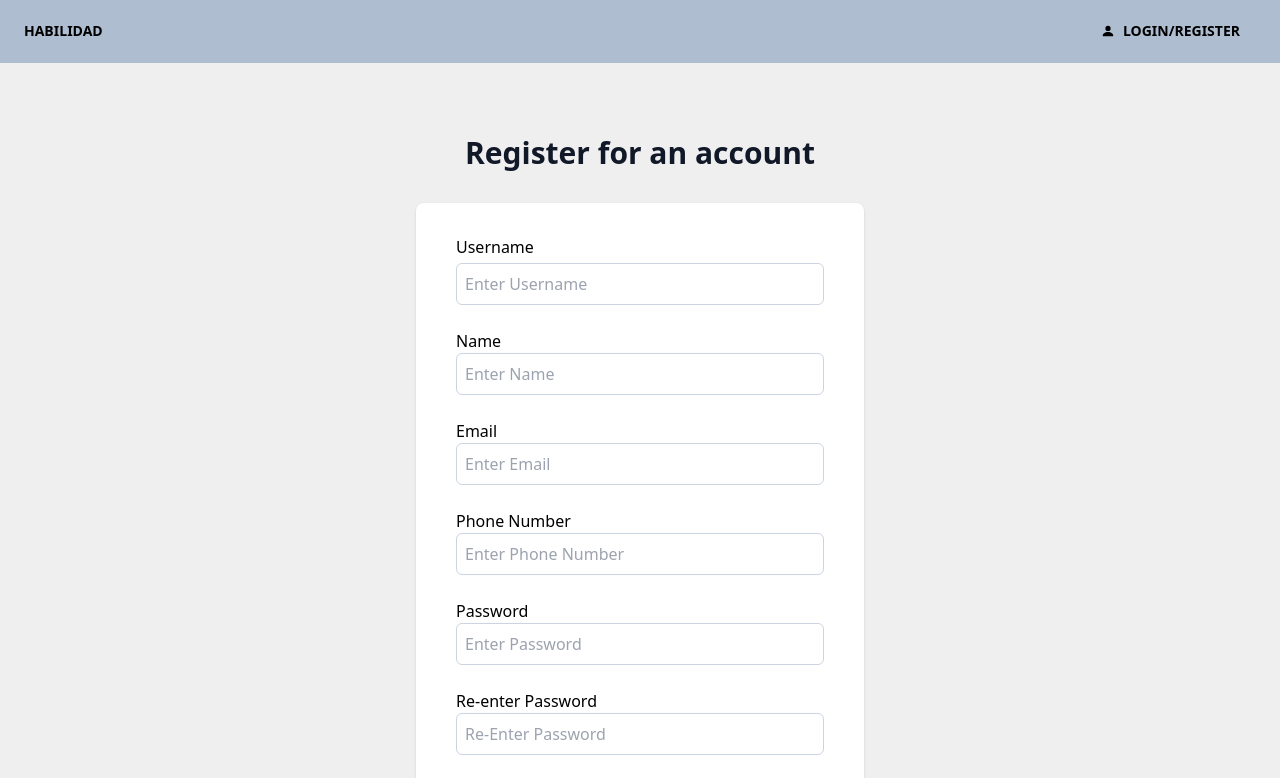
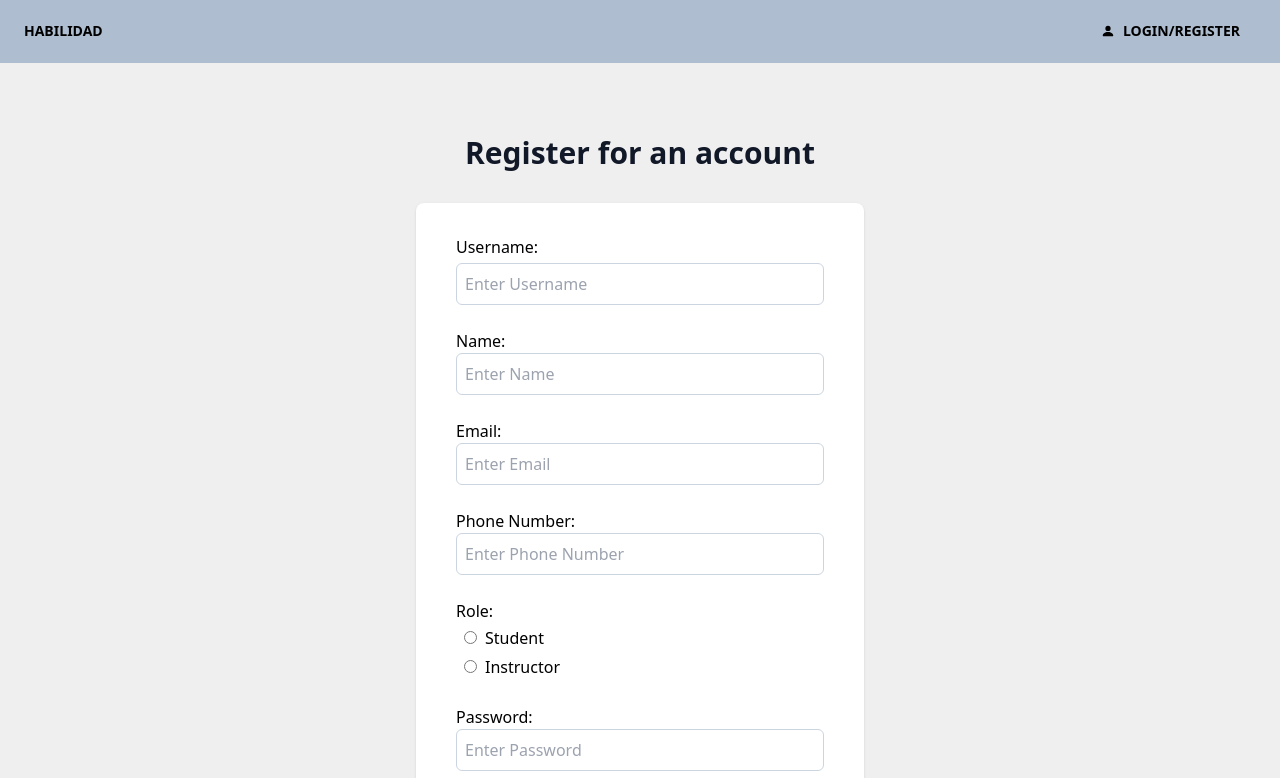
Before and after one commit to ICT3103-P1-TeneT-Habilidad/habilidad, a React (Create React App) app in the folder client/: page /register in a window 1280 px wide. Shown: the top 778 px of the page. Built offline with nearby package versions, Linux system fonts and the light colour scheme.

Commit message:
feat: register and login

```diff
--- a/client/src/context/action.jsx
+++ b/client/src/context/action.jsx
@@ -2,6 +2,9 @@
 export const LOGIN_USER = 'LOGIN_USER'
 export const SHOW_MODAL = 'SHOW_MODAL'
 export const CLEAR_VALUES = 'CLEAR_VALUES'
+
+export const CLEAR_ALERT = 'CLEAR_ALERT'
+export const DISPLAY_ALERT = 'DISPLAY_ALERT'
 
 export const SET_USER_BEGIN = 'SET_USER_BEGIN'
 export const SET_USER_SUCCESS = 'SET_USER_SUCCESS'
--- a/client/src/context/appContext.jsx
+++ b/client/src/context/appContext.jsx
@@ -7,6 +7,7 @@ import {
     LOGIN_USER,
     SHOW_MODAL,
     CLEAR_VALUES,
+    CLEAR_ALERT,
     SET_USER_BEGIN,
     SET_USER_SUCCESS,
     SET_USER_ERROR,
@@ -22,17 +23,20 @@ import {
     // DELETE_USER_ERROR,
 } from './action'
 
-const token = localStorage.getItem('token')
+const access_token = localStorage.getItem('access_token')
+const refresh_token = localStorage.getItem('refresh_token')
 const user = localStorage.getItem('user')
 
 export const initialState = {
     user: user ? JSON.parse(user) : null,
-    token: token ? token : null,
+    access_token: access_token ? access_token : null,
+    refresh_token: refresh_token ? refresh_token : null,
 
     showNavbarModal: false,
     openModal: false,
     loginFail: false,
     showAlert: false,
+    isLoading: false,
 
     user_data: {},
     user_type: '',
@@ -50,7 +54,7 @@ const AppProvider = ({ children }) => {
     authFetch.interceptors.request.use(
         (config) => {
             console.log(config)
-            config.headers['Authorization'] = `Bearer ${state.token}`
+            config.headers['Authorization'] = `Bearer ${state.access_token}`
             return config
         },
         (err) => {
@@ -63,21 +67,22 @@ const AppProvider = ({ children }) => {
             return response
         },
         (err) => {
-            console.log(err)
-            if (err.response.status !== 401) {
+            if (err.response.status === 401) {
                 logout()
             }
             return Promise.reject(err)
         }
     )
 
-    const addUserToLocalStorage = ({ result, token }) => {
+    const addUserToLocalStorage = ({ result, access_token, refresh_token }) => {
         localStorage.setItem('user', JSON.stringify(result))
-        localStorage.setItem('token', token)
+        localStorage.setItem('access_token', access_token)
+        localStorage.setItem('refresh_token', refresh_token)
     }
 
     const removeUserFromLocalStorage = () => {
-        localStorage.removeItem('token')
+        localStorage.removeItem('access_token')
+        localStorage.removeItem('refresh_token')
         localStorage.removeItem('user')
     }
 
@@ -99,17 +104,25 @@ const AppProvider = ({ children }) => {
         dispatch({ type: CLEAR_VALUES })
     }
 
+    const clearAlert = () => {
+        setTimeout(() => {
+            dispatch({
+                type: CLEAR_ALERT,
+            })
+        }, 5000)
+    }
+
     const setUser = async (user_data) => {
         dispatch({ type: SET_USER_BEGIN })
         try {
             const { data } = await axios.post(`api/users/login`, user_data)
-            const { result, token } = data
+            const { result, access_token, refresh_token } = data
             console.log(data)
             dispatch({
                 type: SET_USER_SUCCESS,
-                payload: { result, token },
+                payload: { result, access_token, refresh_token },
             })
-            addUserToLocalStorage({ result, token })
+            addUserToLocalStorage({ result, access_token, refresh_token })
         } catch (err) {
             dispatch({
                 type: SET_USER_ERROR,
@@ -145,6 +158,7 @@ const AppProvider = ({ children }) => {
                 showModal,
                 setUserType,
                 clearValues,
+                clearAlert,
                 setUser,
                 logout,
                 createUser,
--- a/client/src/context/reducer.jsx
+++ b/client/src/context/reducer.jsx
@@ -2,6 +2,7 @@ import {
     LOGIN_USER,
     SHOW_MODAL,
     CLEAR_VALUES,
+    CLEAR_ALERT,
     SET_USER_BEGIN,
     SET_USER_SUCCESS,
     SET_USER_ERROR,
@@ -38,6 +39,12 @@ const reducer = (state, action) => {
             }
             return { ...state, ...initialState }
         }
+        case CLEAR_ALERT:
+            return {
+                ...state,
+                showAlert: false,
+                alert_msg: '',
+            }
         case SET_USER_BEGIN:
             return {
                 ...state,
@@ -46,13 +53,15 @@ const reducer = (state, action) => {
             return {
                 ...state,
                 user: action.payload.result,
-                token: action.payload.token,
+                access_token: action.payload.access_token,
+                refresh_token: action.payload.refresh_token,
             }
         case SET_USER_ERROR:
             return {
                 ...state,
                 loginFail: true,
                 alert_msg: action.payload.msg,
+                alert_type: 'danger',
             }
         case LOGOUT:
             return {
@@ -62,20 +71,20 @@ const reducer = (state, action) => {
             }
         case CREATE_USER_BEGIN:
             return {
-                ...state
+                ...state,
             }
         case CREATE_USER_SUCCESS:
             return {
                 ...state,
                 showAlert: true,
-                alert_type: "success"
+                alert_type: 'success',
             }
         case CREATE_USER_ERROR:
             return {
                 ...state,
                 showAlert: true,
                 alert_msg: action.payload.msg,
-                alert_type: "danger"
+                alert_type: 'danger',
             }
         default:
             throw new Error(`no such action: ${action.type}`)
--- a/client/src/pages/Login.jsx
+++ b/client/src/pages/Login.jsx
@@ -1,9 +1,11 @@
 import React from 'react'
-// import { useAppContext } from '../context/appContext'
+import { useAppContext } from '../context/appContext'
 import { useForm } from 'react-hook-form'
+import { Alert } from '../components'
 
 const Login = () => {
-    // const { user_type } = useAppContext()
+    const { user } = useAppContext()
+    const { showAlert, setUser } = useAppContext()
 
     const {
         register,
@@ -13,6 +15,7 @@ const Login = () => {
 
     const onSubmit = (data) => {
         console.log(data)
+        setUser(data)
     }
 
     return (
@@ -25,6 +28,7 @@ const Login = () => {
                     <div className="bg-white py-8 px-4 shadow sm:rounded-lg sm:px-10">
                         {/* {user_type === 'Instructor' ? <InstructorLogin /> : <StudentLogin />} */}
                         <form className="space-y-6" onSubmit={handleSubmit(onSubmit)}>
+                            {showAlert && <Alert />}
                             <div>
                                 <label>Username</label>
                                 <div className="mt-1">
--- a/client/src/pages/Register.jsx
+++ b/client/src/pages/Register.jsx
@@ -17,7 +17,6 @@ const Register = () => {
     password.current = watch('password', '')
 
     const formatData = (data) => {
-        data.role = 'Student'
         delete data.re_pwd
     }
 
@@ -37,7 +36,7 @@ const Register = () => {
                     <form className="space-y-6" onSubmit={handleSubmit(onSubmit)}>
                         {showAlert && <Alert />}
                         <div>
-                            <label>Username</label>
+                            <label>Username:</label>
                             <div className="mt-1">
                                 <input
                                     id="username"
@@ -53,7 +52,7 @@ const Register = () => {
                             </div>
                         </div>
                         <div>
-                            <label>Name</label>
+                            <label>Name:</label>
                             <div classname="mt-1">
                                 <input
                                     id="name"
@@ -69,7 +68,7 @@ const Register = () => {
                             </div>
                         </div>
                         <div>
-                            <label>Email</label>
+                            <label>Email:</label>
                             <div classname="mt-1">
                                 <input
                                     id="email"
@@ -91,7 +90,7 @@ const Register = () => {
                             </div>
                         </div>
                         <div>
-                            <label>Phone Number</label>
+                            <label>Phone Number:</label>
                             <div classname="mt-1">
                                 <input
                                     id="phoneNumber"
@@ -114,7 +113,36 @@ const Register = () => {
                             </div>
                         </div>
                         <div>
-                            <label>Password</label>
+                            <label>Role:</label>
+                            <div classname="mt-1 flex flex-row">
+                                <div>
+                                    <input
+                                        {...register('role', { required: true })}
+                                        type="radio"
+                                        name="role"
+                                        value="Student"
+                                        className="m-2"
+                                        id="role"
+                                    />
+                                    Student
+                                </div>
+
+                                <div>
+                                    <input
+                                        {...register('role', { required: true })}
+                                        type="radio"
+                                        name="role"
+                                        value="Instructor"
+                                        className="m-2"
+                                        id="role"
+                                    />
+                                    Instructor
+                                </div>
+                            </div>
+                        </div>
+
+                        <div>
+                            <label>Password:</label>
                             <div classname="mt-1">
                                 <input
                                     id="password"
@@ -136,7 +164,7 @@ const Register = () => {
                             </div>
                         </div>
                         <div>
-                            <label>Re-enter Password</label>
+                            <label>Re-enter Password:</label>
                             <div classname="mt-1">
                                 <input
                                     id="re_pwd"
@@ -146,6 +174,7 @@ const Register = () => {
                                     className="w-full border border-slate-300 rounded-md p-2"
                                     {...register('re_pwd', {
                                         validate: (value) => value === password.current || 'The passwords do not match',
+                                        required: 'Please enter the password again',
                                     })}
                                 />
                                 {errors.re_pwd ? (
```
